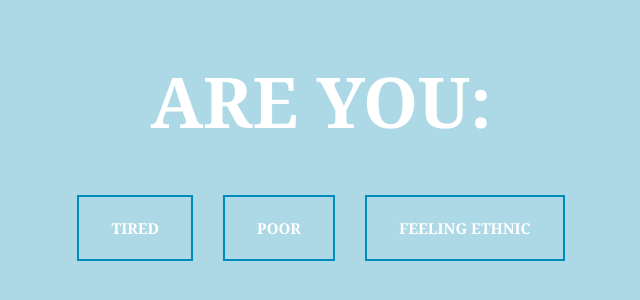
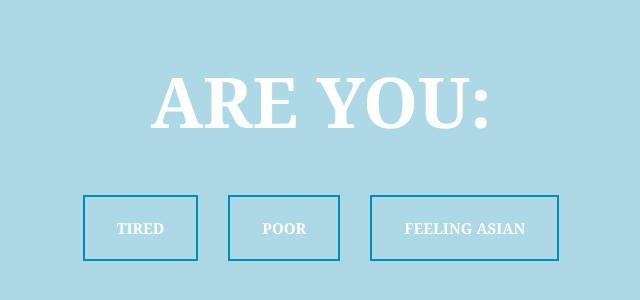
Before and after one commit to lets-eat/lets-eat.github.io, a plain HTML site: page snack-drink.html in a window 1280 px wide. Shown: the part 106-406 px from the top of the page, without its empty margins (319-959 px from the left). Drawn offline with Linux system fonts and the light colour scheme.

Commit message:
Update snack-drink.html

```diff
--- a/snack-drink.html
+++ b/snack-drink.html
@@ -13,7 +13,7 @@
 
 <center><a button href="snack-drink-coffee.html" class="button eatbutton">TIRED</button></a>
 <a button href="snack-drink-poor-7-11.html" class="button eatbutton">POOR</button></a>
-<a button href="snack-drink-ethnic.html" class="button eatbutton">FEELING ETHNIC</button></a><center>
+<a button href="snack-drink-ethnic.html" class="button eatbutton">FEELING ASIAN</button></a><center>
 
 </body>
 </html>
```
